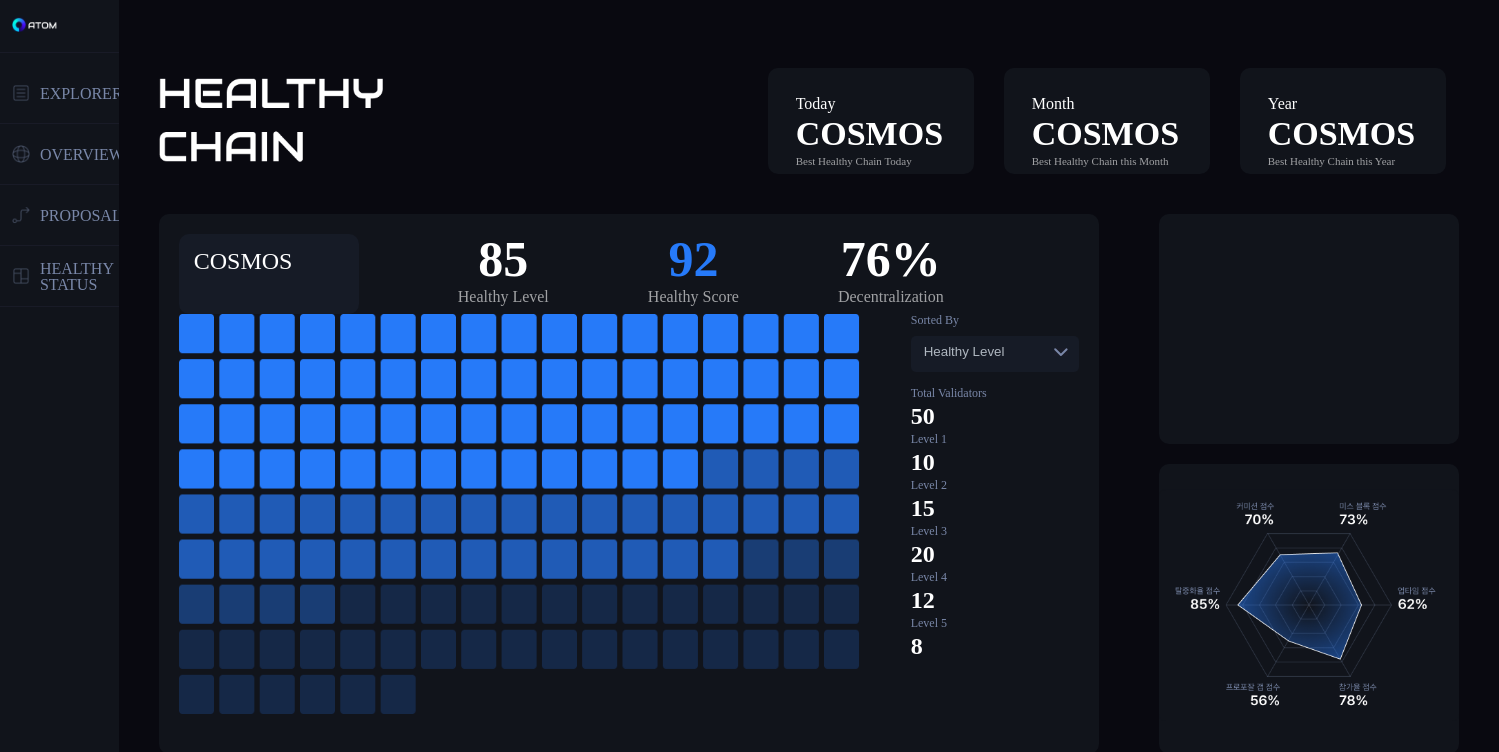
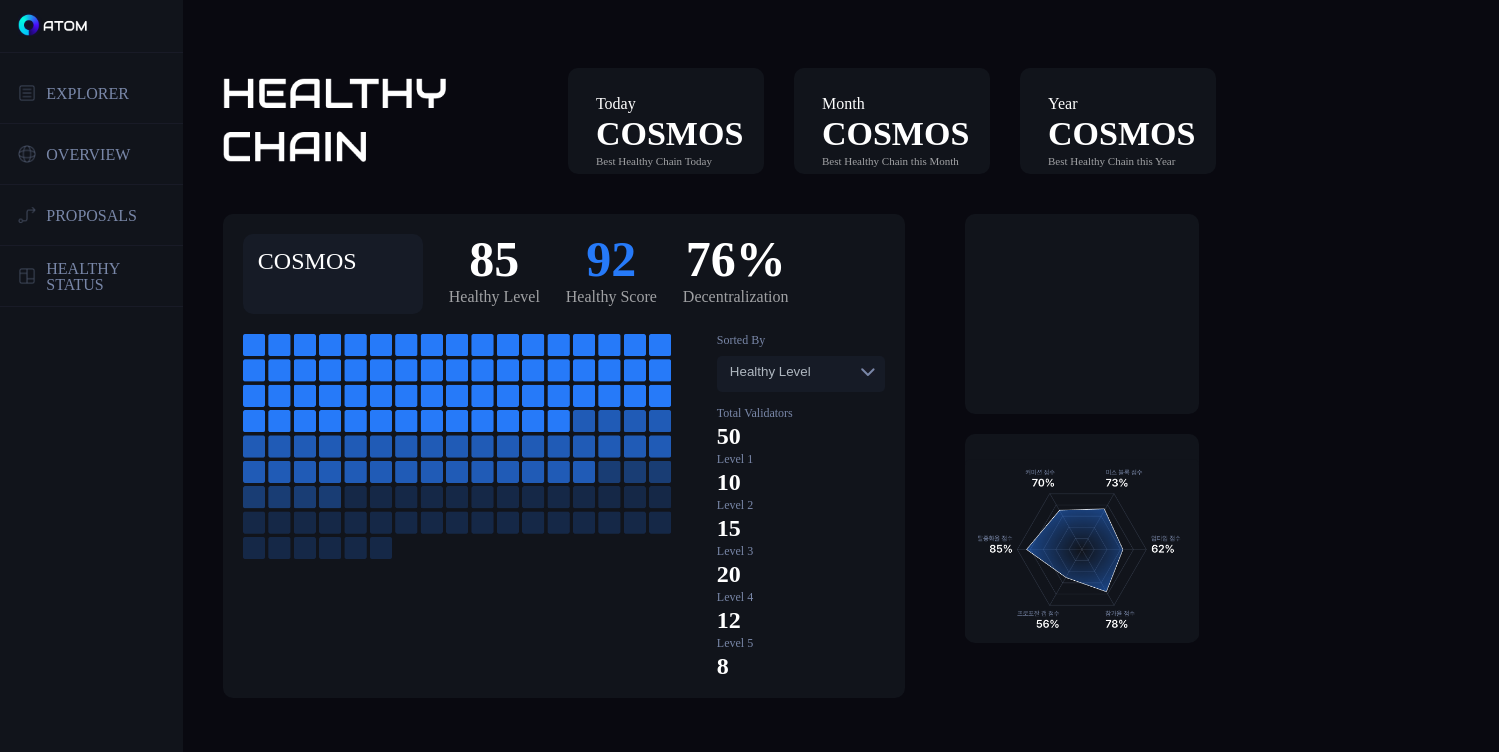
Before and after one commit to InformationDesign-Project/Client, a SvelteKit app: page / in a window 1280 px wide. Shown: the top 752 px of the page, 1499 px wide, since content can reach past the window. Built offline with nearby package versions, Linux system fonts and the light colour scheme.

Commit message:
Style : css 수정

```diff
--- a/src/components/Main/MainDashboard.svelte
+++ b/src/components/Main/MainDashboard.svelte
@@ -85,19 +85,19 @@
 	}
 
 	.dashboard {
-		width: 900px;
-		height: 500px;
+		width: 70%;
+		height: 100%;
 		padding: 20px;
 		border-radius: 10px;
 		background-color: #11141b;
 		color: #fff;
 		border-radius: 10px;
 		margin: 20px;
-
 		.dashboard-top-line {
 			display: flex;
 			justify-content: space-between;
 			width: 85%;
+			margin-bottom: 20px;
 			.dashboard-metric {
 				display: flex;
 				flex-direction: column;
@@ -124,8 +124,8 @@
 			width: 100%;
 
 			.sidebar {
-				flex-basis: 200px;
-				margin-left: 30px;
+				flex-basis: 30%;
+				margin-left: 5%;
 			}
 		}
 	}
@@ -163,14 +163,14 @@
 
 	.heatmap {
 		display: flex;
-		width: 900px;
-		height: 400px;
+		width: 100%;
+		height: 100%;
 		/* 주석 처리된 배경색과 border-radius 스타일이 있지만 주석 처리되어 있습니다. */
 	}
 
 	.sidebar {
-		flex-basis: 50px;
-		margin-left: 30px;
+		flex-basis: 30%;
+		margin-left: 5%;
 	}
 
 	.sorted-by {
@@ -199,11 +199,12 @@
 		font-weight: bold;
 		color: #ffffff;
 	}
+
 	.right-section {
 		display: flex;
 		flex-direction: column;
-		width: 300px;
-		height: 540px;
+		width: 30%;
+		height: 100%;
 		gap: 20px;
 		padding: 20px;
 	}
@@ -211,8 +212,8 @@
 	.coin-list-section,
 	.rader-chart {
 		flex-grow: 1;
-		min-height: 230px;
-		width: 100%;
+		min-height: 200px;
+		width: 85%;
 		border-radius: 10px;
 		background-color: #11141b;
 		color: #fff;
--- a/src/components/Main/MainHeader.svelte
+++ b/src/components/Main/MainHeader.svelte
@@ -54,7 +54,7 @@
 		padding: 28px;
 		border-radius: 10px;
 		margin: 0 15px;
-		width: 150px;
+		width: 20%;
 		height: 50px;
 		display: flex;
 		flex-direction: column;
```
